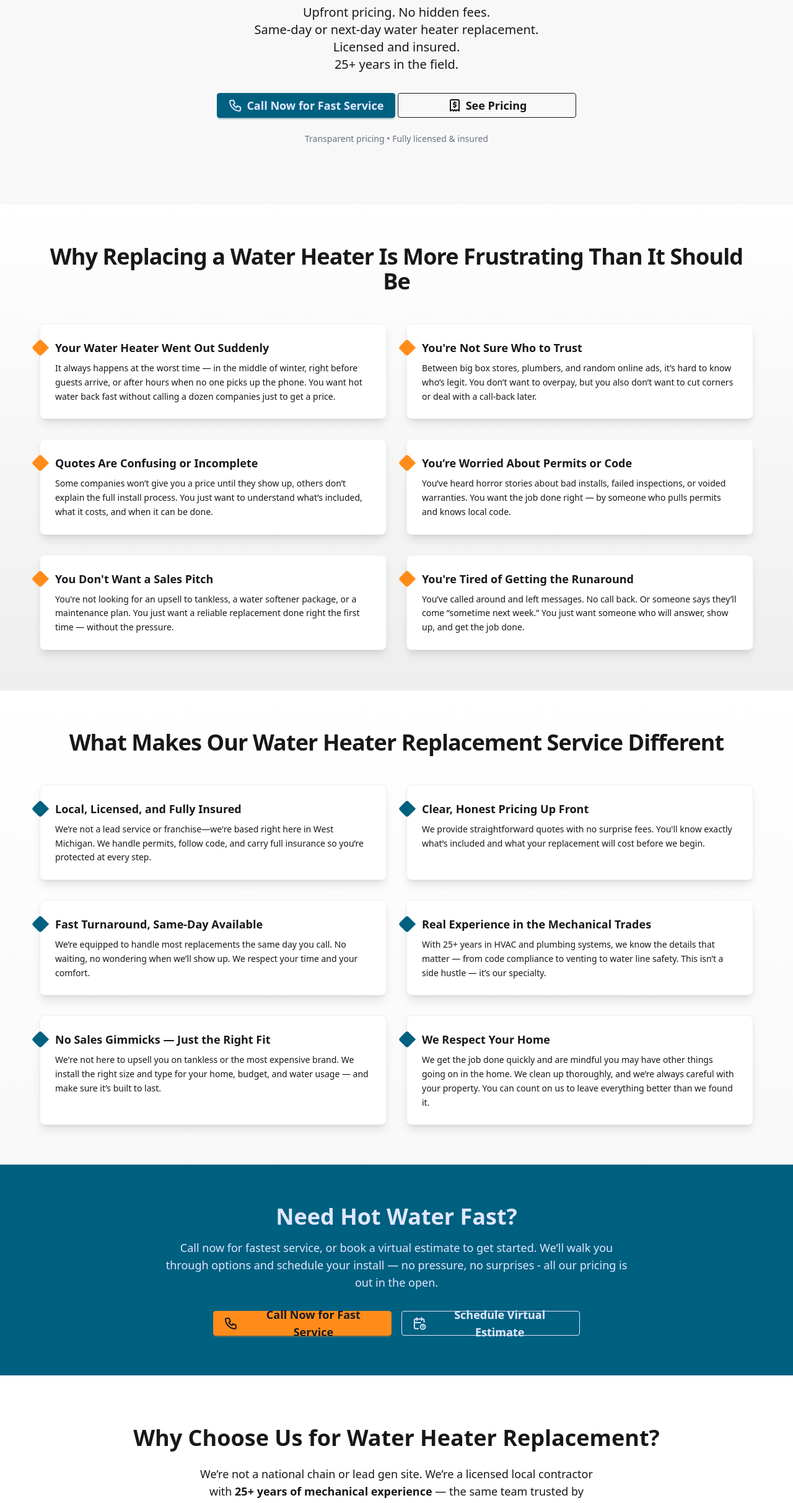
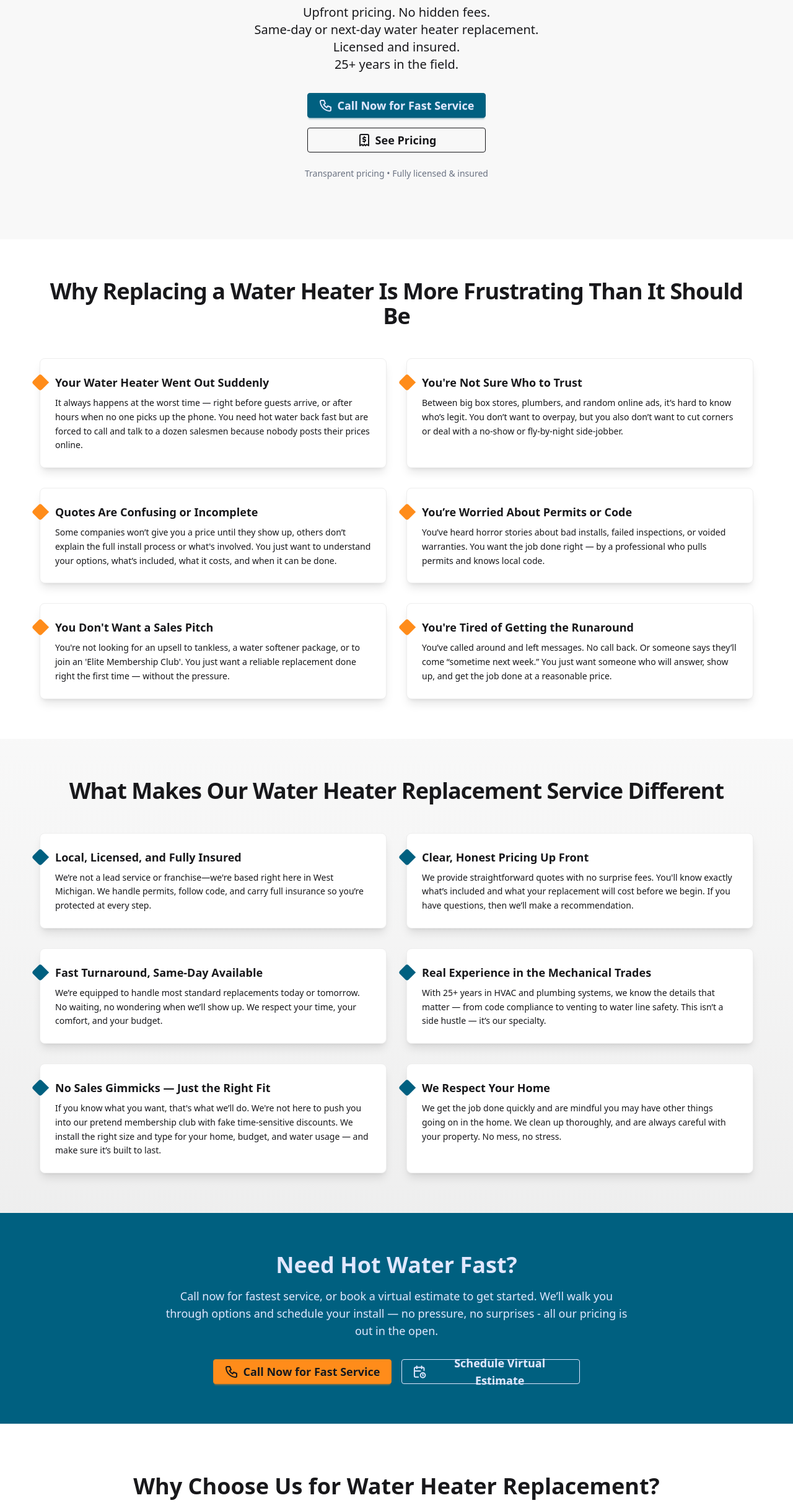
Before and after one commit to jeffstienstra/water-heater-replacement-company-grand-rapids, an Astro site: page / in a window 1280 px wide. Shown: the part 298-2723 px from the top of the page at 62% size. Built offline with nearby package versions, Linux system fonts and the light colour scheme; Astro itself is replaced by a stand-in of ours.

Commit message:
content edits

```diff
--- a/src/components/Cta.astro
+++ b/src/components/Cta.astro
@@ -1,15 +1,19 @@
 ---
-// CtaCallOrBook.astro
+const { title = "Need Hot Water Fast?" } = Astro.props;
 ---
 <section class="bg-primary text-primary-content py-16 px-6 text-center">
 	<div class="max-w-3xl mx-auto">
-		<h2 class="text-4xl font-bold mb-4">Need Hot Water Fast?</h2>
+		<h2 class="text-4xl font-bold mb-4">{title}</h2>
 		<p class="text-lg mb-8">
 			Call now for fastest service, or book a virtual estimate to get started. We’ll walk you through options and schedule your install — no pressure, no surprises - all our pricing is out in the open.
 		</p>
 		<div class="flex flex-col sm:flex-row justify-center gap-4">
-			<a href="tel:6165551234" class="btn btn-secondary text-base-content text-lg w-72"><svg  xmlns="http://www.w3.org/2000/svg"  width={24}  height={24}  viewBox="0 0 24 24"  fill="none"  stroke="currentColor"  stroke-width={2}  stroke-linecap="round"  stroke-linejoin="round"  class="icon icon-tabler icons-tabler-outline icon-tabler-phone"><path stroke="none" d="M0 0h24v24H0z" fill="none"/><path d="M5 4h4l2 5l-2.5 1.5a11 11 0 0 0 5 5l1.5 -2.5l5 2v4a2 2 0 0 1 -2 2a16 16 0 0 1 -15 -15a2 2 0 0 1 2 -2" /></svg>		<div class="flex flex-col sm:flex-row justify-center gap-4"></div> Call Now for Fast Service</a>
-			<a href="#schedule-estimate" class="btn btn-outline text-lg w-72"><svg  xmlns="http://www.w3.org/2000/svg"  width={24}  height={24}  viewBox="0 0 24 24"  fill="none"  stroke="currentColor"  stroke-width={2}  stroke-linecap="round"  stroke-linejoin="round"  class="icon icon-tabler icons-tabler-outline icon-tabler-calendar-clock"><path stroke="none" d="M0 0h24v24H0z" fill="none"/><path d="M10.5 21h-4.5a2 2 0 0 1 -2 -2v-12a2 2 0 0 1 2 -2h12a2 2 0 0 1 2 2v3" /><path d="M16 3v4" /><path d="M8 3v4" /><path d="M4 11h10" /><path d="M18 18m-4 0a4 4 0 1 0 8 0a4 4 0 1 0 -8 0" /><path d="M18 16.5v1.5l.5 .5" /></svg> Schedule Virtual Estimate</a>
+			<a href="tel:6165551234" class="btn btn-secondary text-base-content text-lg w-72"><svg  xmlns="http://www.w3.org/2000/svg"  width={24}  height={24}  viewBox="0 0 24 24"  fill="none"  stroke="currentColor"  stroke-width={2}  stroke-linecap="round"  stroke-linejoin="round"  class="icon icon-tabler icons-tabler-outline icon-tabler-phone"><path stroke="none" d="M0 0h24v24H0z" fill="none"/><path d="M5 4h4l2 5l-2.5 1.5a11 11 0 0 0 5 5l1.5 -2.5l5 2v4a2 2 0 0 1 -2 2a16 16 0 0 1 -15 -15a2 2 0 0 1 2 -2" /></svg>
+				Call Now for Fast Service
+			</a>
+			<a href="#schedule-estimate" class="btn btn-outline text-lg w-72"><svg  xmlns="http://www.w3.org/2000/svg"  width={24}  height={24}  viewBox="0 0 24 24"  fill="none"  stroke="currentColor"  stroke-width={2}  stroke-linecap="round"  stroke-linejoin="round"  class="icon icon-tabler icons-tabler-outline icon-tabler-calendar-clock"><path stroke="none" d="M0 0h24v24H0z" fill="none"/><path d="M10.5 21h-4.5a2 2 0 0 1 -2 -2v-12a2 2 0 0 1 2 -2h12a2 2 0 0 1 2 2v3" /><path d="M16 3v4" /><path d="M8 3v4" /><path d="M4 11h10" /><path d="M18 18m-4 0a4 4 0 1 0 8 0a4 4 0 1 0 -8 0" /><path d="M18 16.5v1.5l.5 .5" /></svg>
+				Schedule Virtual Estimate
+			</a>
 		</div>
 	</div>
 </section>
--- a/src/components/HelpButton.astro
+++ b/src/components/HelpButton.astro
@@ -4,7 +4,7 @@
 >
 	I have a water leak, what should I do?
 </a> -->
-<a href="/how-to-stop-a-water-leak/" class="btn btn-secondary text-base-content fixed top-19 right-2 ml-3 max-w-[75%] h-fit py-1 z-50">
+<a href="/how-to-stop-a-water-leak/" class="btn btn-secondary text-base-content fixed top-21 right-2 ml-3 max-w-[75%] h-fit py-1 z-50">
 	<svg  xmlns="http://www.w3.org/2000/svg"  width="24"  height="24"  viewBox="0 0 24 24"  fill="currentColor"  class="icon icon-tabler icons-tabler-filled icon-tabler-exclamation-circle"><path stroke="none" d="M0 0h24v24H0z" fill="none"/><path d="M17 3.34a10 10 0 1 1 -15 8.66l.005 -.324a10 10 0 0 1 14.995 -8.336m-5 11.66a1 1 0 0 0 -1 1v.01a1 1 0 0 0 2 0v-.01a1 1 0 0 0 -1 -1m0 -7a1 1 0 0 0 -1 1v4a1 1 0 0 0 2 0v-4a1 1 0 0 0 -1 -1" /></svg>
 	Help, I have a water leak!
 </a>
--- a/src/components/Hero.astro
+++ b/src/components/Hero.astro
@@ -18,12 +18,12 @@
 			25+ years in the field.
 		</p>
 
-<div class="flex flex-col sm:flex-row justify-center gap-4"></div>
-		<a href="tel:6165551234" class="btn btn-primary text-lg w-72 mb-6 sm:mb-0">
+<div class="flex flex-col justify-center w-full gap-4">
+		<a href="tel:6165551234" class="btn btn-primary text-lg w-72 mx-auto">
 			<svg  xmlns="http://www.w3.org/2000/svg"  width={24}  height={24}  viewBox="0 0 24 24"  fill="none"  stroke="currentColor"  stroke-width={2}  stroke-linecap="round"  stroke-linejoin="round"  class="icon icon-tabler icons-tabler-outline icon-tabler-phone"><path stroke="none" d="M0 0h24v24H0z" fill="none"/><path d="M5 4h4l2 5l-2.5 1.5a11 11 0 0 0 5 5l1.5 -2.5l5 2v4a2 2 0 0 1 -2 2a16 16 0 0 1 -15 -15a2 2 0 0 1 2 -2" /></svg>
 			Call Now for Fast Service
 		</a>
-		<a href="/pricing/" class="btn btn-outline text-lg w-72">
+		<a href="/pricing/" class="btn btn-outline text-lg mx-auto w-72">
 			<svg  xmlns="http://www.w3.org/2000/svg"  width="24"  height="24"  viewBox="0 0 24 24"  fill="none"  stroke="currentColor"  stroke-width="2"  stroke-linecap="round"  stroke-linejoin="round"  class="icon icon-tabler icons-tabler-outline icon-tabler-receipt-2"><path stroke="none" d="M0 0h24v24H0z" fill="none"/><path d="M5 21v-16a2 2 0 0 1 2 -2h10a2 2 0 0 1 2 2v16l-3 -2l-2 2l-2 -2l-2 2l-2 -2l-3 2" /><path d="M14 8h-2.5a1.5 1.5 0 0 0 0 3h1a1.5 1.5 0 0 1 0 3h-2.5m2 0v1.5m0 -9v1.5" /></svg>
 			See Pricing
 		</a>
--- a/src/components/Navigation.astro
+++ b/src/components/Navigation.astro
@@ -4,7 +4,7 @@ import ThemeSelector from './ThemeSelector.astro';
 
 <div class="fixed top-0 left-0 w-full z-50 navbar bg-base-100 shadow-sm">
     <div class="navbar-start">
-        <a aria-label="Home | Water Heater Replacement Company of Grand Rapids" href="/" class=" max-w-72 btn btn-ghost text-xl">Water Heater Replacement Company of Grand Rapids</a>
+        <a aria-label="Home | Water Heater Replacement Company of Grand Rapids" href="/" class=" max-w-72 btn btn-ghost h-fit text-xl">Water Heater Replacement Company of Grand Rapids</a>
     </div>
     <div class="navbar-end">
         <!-- desktop menu -->
--- a/src/components/PainPoints.astro
+++ b/src/components/PainPoints.astro
@@ -3,7 +3,7 @@
 ---
 <section id="why-water-heater-replacement-feels-so-hard" class="relative py-16 px-6 text-base-content border-b-0">
 	<div class="absolute inset-0 z-0">
-		<div class="w-full h-full bg-gradient-to-b from-base-200/0 to-base-300"></div>
+		<div class="w-full h-full"></div>
 	</div>
 	<div class="relative max-w-6xl mx-auto">
 		<h2 class="text-4xl font-semibold mb-12 text-center tracking-tight">
@@ -15,7 +15,7 @@
 				<div class="card-body">
 					<h3 class="card-title text-lg font-semibold">Your Water Heater Went Out Suddenly</h3>
 					<p class="leading-relaxed">
-						It always happens at the worst time — in the middle of winter, right before guests arrive, or after hours when no one picks up the phone. You want hot water back fast without calling a dozen companies just to get a price.
+						It always happens at the worst time — right before guests arrive, or after hours when no one picks up the phone. You need hot water back fast but are forced to call and talk to a dozen salesmen because nobody posts their prices online.
 					</p>
 				</div>
 			</div>
@@ -25,7 +25,7 @@
 				<div class="card-body">
 					<h3 class="card-title text-lg font-semibold">You're Not Sure Who to Trust</h3>
 					<p class="leading-relaxed">
-						Between big box stores, plumbers, and random online ads, it’s hard to know who’s legit. You don’t want to overpay, but you also don’t want to cut corners or deal with a call-back later.
+						Between big box stores, plumbers, and random online ads, it’s hard to know who’s legit. You don’t want to overpay, but you also don’t want to cut corners or deal with a no-show or fly-by-night side-jobber.
 					</p>
 				</div>
 			</div>
@@ -35,7 +35,7 @@
 				<div class="card-body">
 					<h3 class="card-title text-lg font-semibold">Quotes Are Confusing or Incomplete</h3>
 					<p class="leading-relaxed">
-						Some companies won’t give you a price until they show up, others don’t explain the full install process. You just want to understand what’s included, what it costs, and when it can be done.
+						Some companies won’t give you a price until they show up, others don’t explain the full install process or what's involved. You just want to understand your options, what’s included, what it costs, and when it can be done.
 					</p>
 				</div>
 			</div>
@@ -45,7 +45,7 @@
 				<div class="card-body">
 					<h3 class="card-title text-lg font-semibold">You’re Worried About Permits or Code</h3>
 					<p class="leading-relaxed">
-						You’ve heard horror stories about bad installs, failed inspections, or voided warranties. You want the job done right — by someone who pulls permits and knows local code.
+						You’ve heard horror stories about bad installs, failed inspections, or voided warranties. You want the job done right — by a professional who pulls permits and knows local code.
 					</p>
 				</div>
 			</div>
@@ -55,7 +55,7 @@
 				<div class="card-body">
 					<h3 class="card-title text-lg font-semibold">You Don't Want a Sales Pitch</h3>
 					<p class="leading-relaxed">
-						You're not looking for an upsell to tankless, a water softener package, or a maintenance plan. You just want a reliable replacement done right the first time — without the pressure.
+						You're not looking for an upsell to tankless, a water softener package, or to join an 'Elite Membership Club'. You just want a reliable replacement done right the first time — without the pressure.
 					</p>
 				</div>
 			</div>
@@ -65,7 +65,7 @@
 				<div class="card-body">
 					<h3 class="card-title text-lg font-semibold">You're Tired of Getting the Runaround</h3>
 					<p class="leading-relaxed">
-						You’ve called around and left messages. No call back. Or someone says they’ll come “sometime next week.” You just want someone who will answer, show up, and get the job done.
+						You’ve called around and left messages. No call back. Or someone says they’ll come “sometime next week.” You just want someone who will answer, show up, and get the job done at a reasonable price.
 					</p>
 				</div>
 			</div>
--- a/src/components/TheFix.astro
+++ b/src/components/TheFix.astro
@@ -1,9 +1,9 @@
 ---
 // TheFix.astro
 ---
-<section id="what-makes-us-different" class="relative py-16 px-6 text-base-content border-t border-base-300">
+<section id="what-makes-us-different" class="relative py-16 px-6 text-base-content">
 	<div class="absolute inset-0 z-0">
-		<div class="w-full h-full bg-gradient-to-b from-base-100/0 to-base-200"></div>
+		<div class="w-full h-full bg-gradient-to-b from-base-200 to-base-300"></div>
 	</div>
 	<div class="relative max-w-6xl mx-auto">
 		<h2 class="text-4xl font-semibold mb-12 text-center tracking-tight">
@@ -25,7 +25,7 @@
 				<div class="card-body">
 					<h3 class="card-title text-lg font-semibold">Clear, Honest Pricing Up Front</h3>
 					<p class="leading-relaxed">
-						We provide straightforward quotes with no surprise fees. You'll know exactly what’s included and what your replacement will cost before we begin.
+						We provide straightforward quotes with no surprise fees. You'll know exactly what’s included and what your replacement will cost before we begin. If you have questions, then we’ll make a recommendation.
 					</p>
 				</div>
 			</div>
@@ -35,7 +35,7 @@
 				<div class="card-body">
 					<h3 class="card-title text-lg font-semibold">Fast Turnaround, Same-Day Available</h3>
 					<p class="leading-relaxed">
-						We’re equipped to handle most replacements the same day you call. No waiting, no wondering when we’ll show up. We respect your time and your comfort.
+						We’re equipped to handle most standard replacements today or tomorrow. No waiting, no wondering when we’ll show up. We respect your time, your comfort, and your budget.
 					</p>
 				</div>
 			</div>
@@ -55,7 +55,7 @@
 				<div class="card-body">
 					<h3 class="card-title text-lg font-semibold">No Sales Gimmicks — Just the Right Fit</h3>
 					<p class="leading-relaxed">
-						We're not here to upsell you on tankless or the most expensive brand. We install the right size and type for your home, budget, and water usage — and make sure it’s built to last.
+						If you know what you want, that's what we’ll do. We're not here to push you into our pretend membership club with fake time-sensitive discounts. We install the right size and type for your home, budget, and water usage — and make sure it’s built to last.
 					</p>
 				</div>
 			</div>
@@ -65,7 +65,7 @@
 				<div class="card-body">
 					<h3 class="card-title text-lg font-semibold">We Respect Your Home</h3>
 					<p class="leading-relaxed">
-						We get the job done quickly and are mindful you may have other things going on in the home. We clean up thoroughly, and we’re always careful with your property. You can count on us to leave everything better than we found it.
+						We get the job done quickly and are mindful you may have other things going on in the home. We clean up thoroughly, and are always careful with your property. No mess, no stress.
 					</p>
 				</div>
 			</div>
--- a/src/pages/how-to-stop-a-water-leak.astro
+++ b/src/pages/how-to-stop-a-water-leak.astro
@@ -1,5 +1,6 @@
 ---
 import Layout from '../layouts/Layout.astro';
+import Cta from '../components/Cta.astro';
 
 const metadata = {
     title: `How To Stop A Water Leak | Water Heater Replacement Company of Grand Rapids`,
@@ -65,4 +66,5 @@ const metadata = {
                 </li>
             </ul>
     </section>
+    <Cta title="Now that the leak has stopped, let us clean it up." />
 </Layout>
```
Also changed, not shown: src/layouts/Layout.astro (+5 -5 lines).
